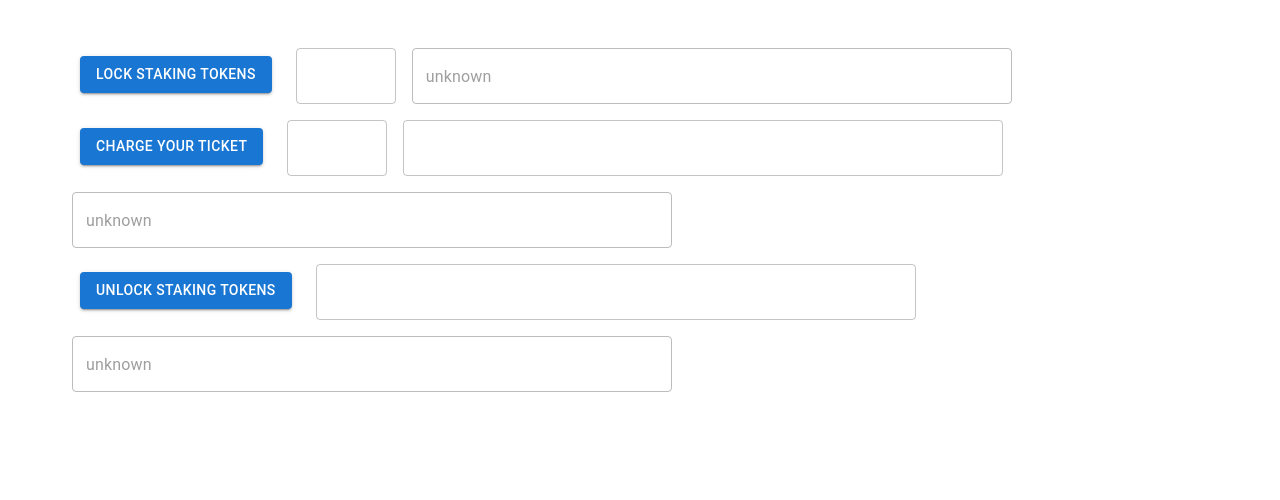
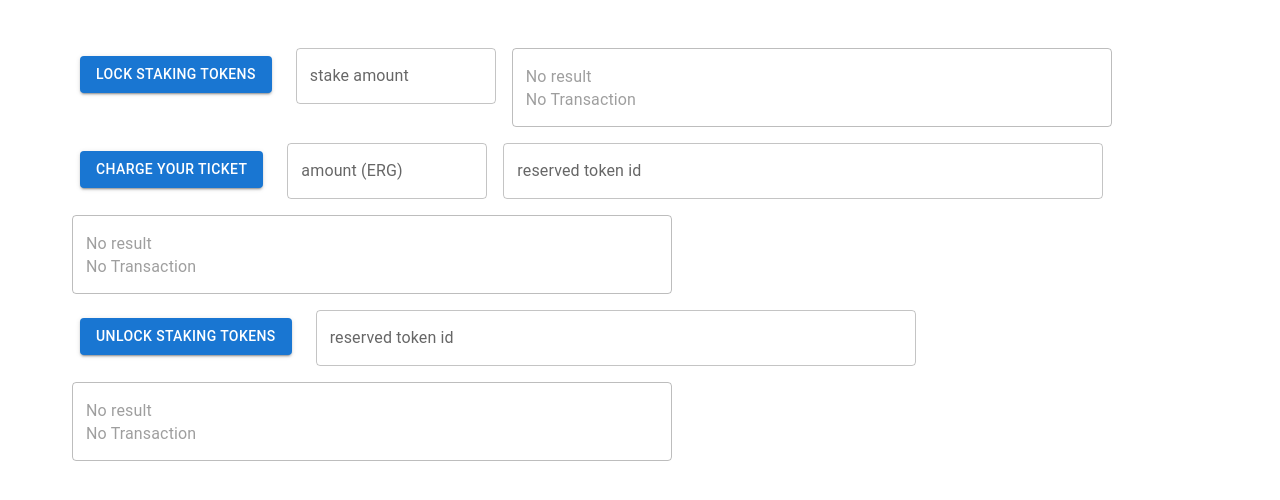
Before and after one commit to profit-sharing/profit-sharing-frontend, a React (Create React App) app: page / in a window 1280 px wide. Shown: the top 500 px of the page. Built offline with nearby package versions, Linux system fonts and the light colour scheme; no server answers.

Commit message:
transaction status

```diff
--- a/src/App.tsx
+++ b/src/App.tsx
@@ -6,14 +6,15 @@ import './App.css';
 import {lockingTx, chargingTx, unlockingTx} from "./profitSharing/profitSharing";
 import {BaseConfig} from "./config/configs";
 import {ApiNetwork} from "./network/Network";
+import ActionResult from "./components/actionResult";
 
 const App: React.FC = () => {
-    const [lockTx, setLockTx] = useState<string>("unknown")
+    const [lockTx, setLockTx] = useState<string>("No Transaction")
     const [lockAmount, setLockAmount] = useState<number>(0)
-    const [chargeTx, setChargeTx] = useState<string>("unknown")
+    const [chargeTx, setChargeTx] = useState<string>("No Transaction")
     const [tokenCharge, setTokenCharge] = useState<string>("")
     const [chargeAmount, setChargeAmount] = useState<number>(0)
-    const [unlockTx, setUnlockTx] = useState<string>("unknown")
+    const [unlockTx, setUnlockTx] = useState<string>("No Transaction")
     const [unlockToken, setUnlockToken] = useState<string>("")
     const [config, setConfig] = useState<BaseConfig|undefined>(undefined)
 
@@ -45,16 +46,11 @@ const App: React.FC = () => {
                         setLockAmount(parseInt(value))
                     }}
                     sx={{m: 1}}
-                    style={{width: 100}}
+                    style={{width: 200}}
                     id="lock-amount"
+                    label="stake amount"
                 />
-                <TextField
-                    disabled
-                    sx={{m: 1}}
-                    style={{width: 600}}
-                    id="outlined-address"
-                    value={lockTx}
-                />
+                <ActionResult txId={lockTx} />
             </div>
             <div>
                 <Button variant="contained" sx={{m: 2}}
@@ -67,8 +63,9 @@ const App: React.FC = () => {
                         setChargeAmount(parseInt(value))
                     }}
                     sx={{m: 1}}
-                    style={{width: 100}}
+                    style={{width: 200}}
                     id="charge-amount"
+                    label="amount (ERG)"
                 />
                 <TextField
                     onChange={event => {
@@ -78,14 +75,10 @@ const App: React.FC = () => {
                     sx={{m: 1}}
                     style={{width: 600}}
                     id="reserved-token-input"
+                    label="reserved token id"
                 />
-                <TextField
-                    disabled
-                    sx={{m: 1}}
-                    style={{width: 600}}
-                    id="outlined-address"
-                    value={chargeTx}
-                />
+                <ActionResult txId={chargeTx} />
+
             </div>
             <div>
                 <Button variant="contained" sx={{m: 2}}
@@ -100,14 +93,9 @@ const App: React.FC = () => {
                     sx={{m: 1}}
                     style={{width: 600}}
                     id="reserved-token-input2"
+                    label="reserved token id"
                 />
-                <TextField
-                    disabled
-                    sx={{m: 1}}
-                    style={{width: 600}}
-                    id="outlined-address"
-                    value={unlockTx}
-                />
+                <ActionResult txId={unlockTx} />
             </div>
         </Container>
     );
--- /dev/null
+++ b/src/components/actionResult.tsx
@@ -0,0 +1,47 @@
+import React, {useRef, useEffect, useState} from 'react';
+import TextField from '@mui/material/TextField';
+import {ApiNetwork} from "../network/Network";
+
+interface txProps {
+    txId: string
+}
+
+const ActionResult: React.FC<txProps> = ({ txId }) => {
+    const [status, setStatus] = useState("No result")
+
+    useEffect(() => {
+        const interval = setInterval(() => {
+            updateStatus().then(res => {if(res === 0) clearInterval(interval)})
+        }, 1000);
+        return () => clearInterval(interval);
+    }, [txId]);
+
+    const updateStatus = async() =>{
+        if(txId !== "No Transaction"){
+            const confNum = await ApiNetwork.getConfNum(txId)
+            console.log(confNum)
+            if(confNum === 0){
+                setStatus("your transaction is in mempool")
+            } else if(confNum === -1){
+                setStatus("Please wait more your tx is not considered")
+            } else {
+                setStatus("your transaction is mined successfully")
+                return 0
+            }
+            return 1
+        }
+    }
+
+    return(
+        <TextField
+            disabled
+            sx={{m: 1}}
+            style={{width: 600}}
+            id="outlined-address"
+            multiline
+            value={status +"\n"+ txId}
+        />
+    );
+}
+
+export default ActionResult;
--- a/src/models/types.ts
+++ b/src/models/types.ts
@@ -110,6 +110,7 @@ export type ExplorerOutputBox = {
 export type ExplorerTransaction = {
     id: string,
     creationTimestamp: number,
+    numConfirmations: number,
     inputs: ExplorerInputBox[],
     outputs: ExplorerOutputBox[],
 }
--- a/src/network/Network.ts
+++ b/src/network/Network.ts
@@ -32,13 +32,33 @@ export class ApiNetwork {
     }
 
     static getMempoolTransactions = (address: string): Promise<{total: number, txs: ExplorerTransaction}> => {
-        return explorerApi.get(`/api/v1/mempool/transactions/byAddress/${address}`).then(res => {
+        try{return explorerApi.get(`/api/v1/mempool/transactions/byAddress/${address}`).then(res => {
             const data = res.data
             return {
                 txs: data.items,
                 total: data.total
             }
-        })
+        })}
+        catch(e) {throw new Error("not found")}
+    }
+    static getConfirmedTx = (txId: string): Promise<ExplorerTransaction | null> => {
+        return explorerApi.get(`/api/v1/transactions/${txId}`).then(res => {
+            return res.data
+        }).catch(e => null)
+    }
+    static getUnconfirmedTx = (txId: string): Promise<ExplorerTransaction | null> => {
+        return explorerApi.get(`/api/v0/transactions/unconfirmed/${txId}`).then(res => {
+            return res.data
+        }).catch(e => null)
+    }
+    static getConfNum = async (txId: string): Promise<number> => {
+        const tx = await ApiNetwork.getUnconfirmedTx(txId)
+        if(tx !== null) return 0
+        else {
+            const confirmed = await ApiNetwork.getConfirmedTx(txId)
+            if (confirmed != null && confirmed.hasOwnProperty('numConfirmations')) return confirmed.numConfirmations
+            else return -1
+        }
     }
 
     static getHeight = async (): Promise<number> => {
```
